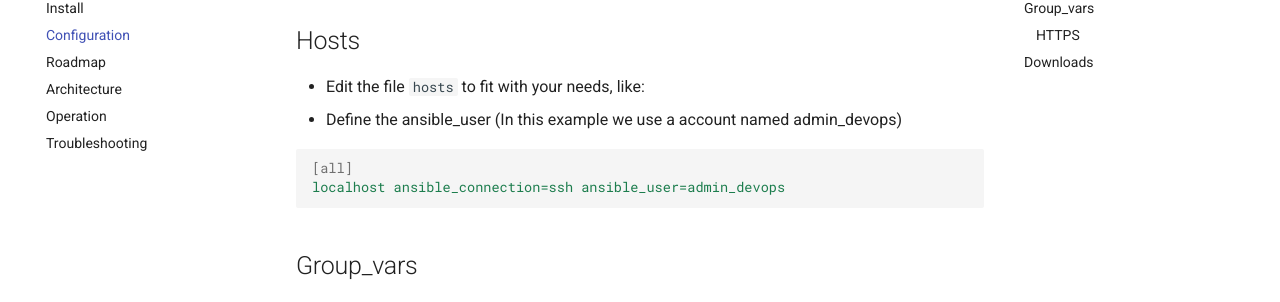
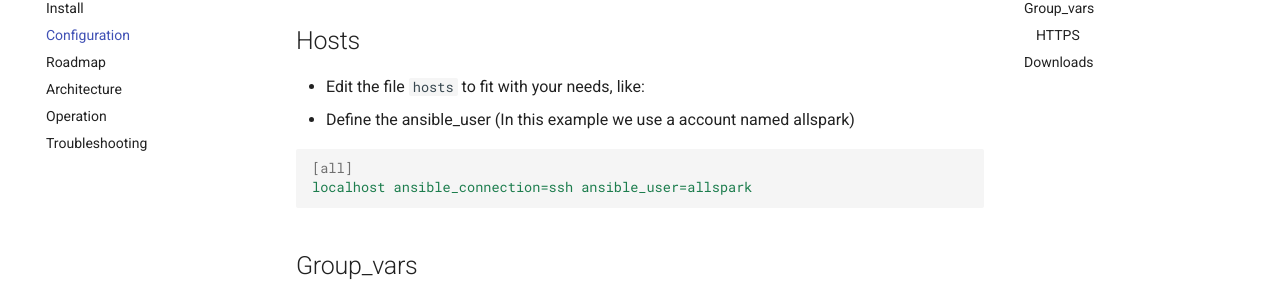
Before and after one commit to actiniumio/allspark, an MkDocs documentation site: the page built from docs/nav/configuration.md, in a window 1280 px wide and 900 px high. Shown: the part 157-459 px from the top of the window. Built offline with MkDocs 1.6.1 and Material for MkDocs 9.7.7, drawn with Linux system fonts in a browser that asks for light colours; comment, search, counter and statistics services are not loaded.

Commit message:
Change admin_devops to allspark

````diff
--- a/docs/nav/configuration.md
+++ b/docs/nav/configuration.md
@@ -3,11 +3,11 @@
 ## Hosts
 - Edit the file `hosts` to fit with
 your needs, like:
-  - Define the ansible_user (In this example we use a account named admin_devops)
+  - Define the ansible_user (In this example we use a account named allspark)
 
 ```yaml
 [all]
-localhost ansible_connection=ssh ansible_user=admin_devops
+localhost ansible_connection=ssh ansible_user=allspark
 ```
 
 ## Group_vars
````
Also changed, not shown: docs/nav/install.md (+2 -2 lines), 1 other file.
